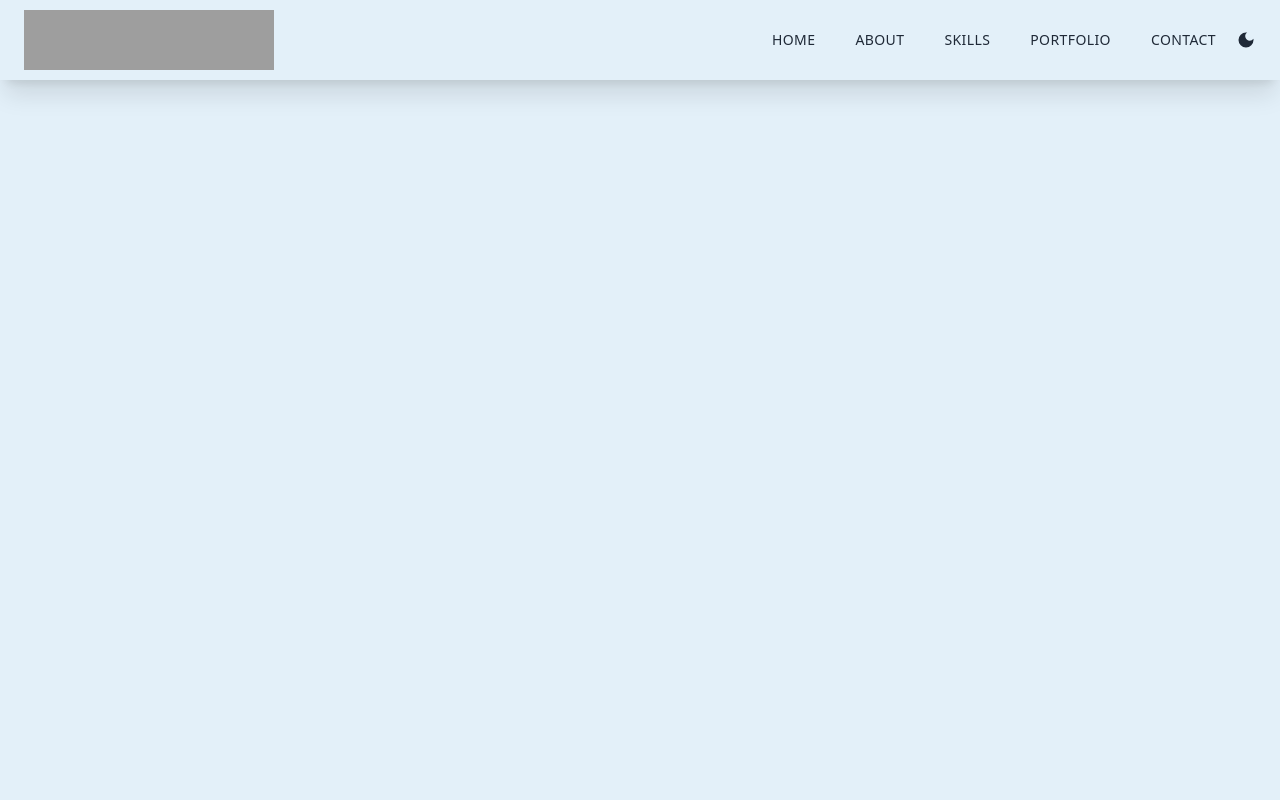
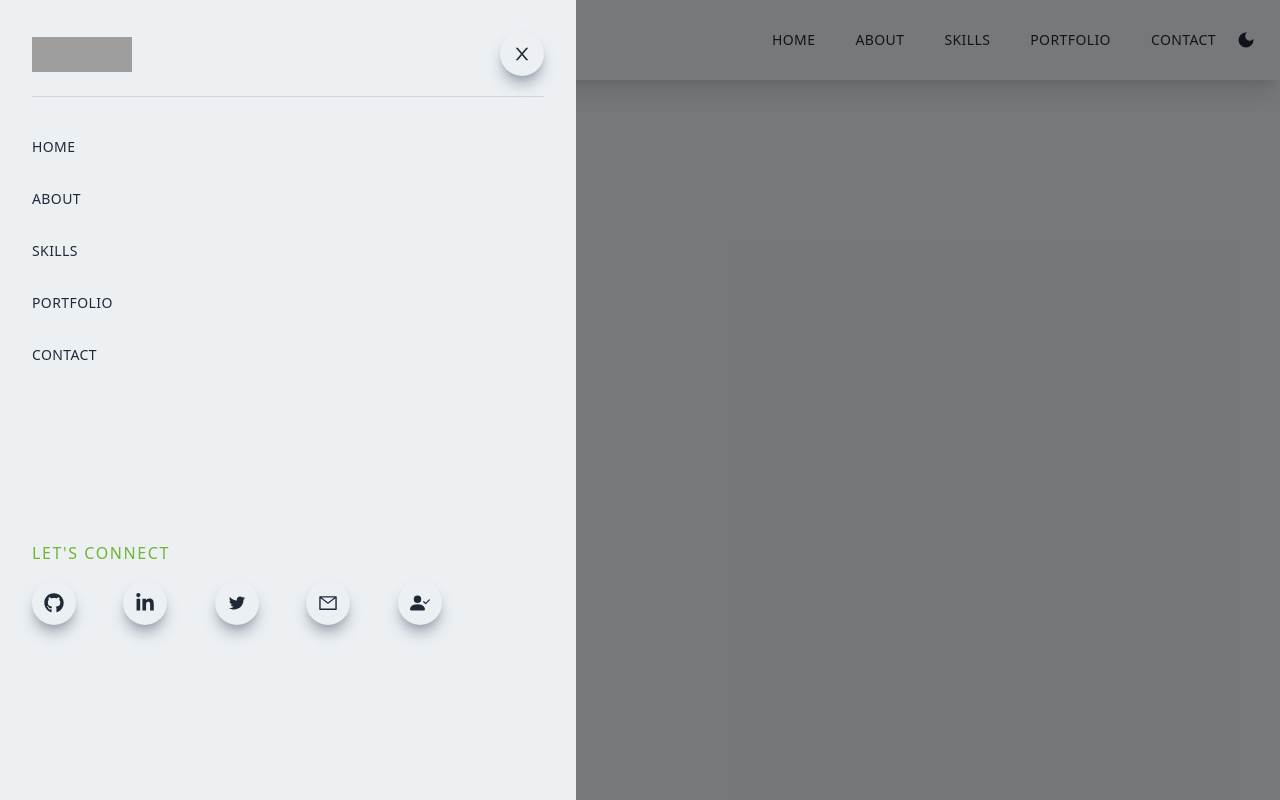
Before and after one commit to esthercate/Portfolio, a Next.js app: page / in a window 1280 px wide. Built offline with nearby package versions, Linux system fonts and the light colour scheme; grey boxes are pictures that could not be loaded.

Commit message:
adds social media icons

```diff
--- a/components/Navbar.jsx
+++ b/components/Navbar.jsx
@@ -1,9 +1,15 @@
 import React from 'react'
 import Image from "next/image";
 import Link from 'next/link';
-import { AiOutlineClose } from "react-icons/ai";
-import { AiOutlineMenu } from "react-icons/ai";
+import {
+  AiOutlineClose,
+  AiOutlineMenu,
+  AiOutlineMail,
+  AiOutlineTwitter,
+} from "react-icons/ai";
 import { MdDarkMode } from "react-icons/md";
+import { FaLinkedinIn, FaGithub } from "react-icons/fa";
+import {BsFillPersonCheckFill} from "react-icons/bs"
 
 const Navbar = () => {
   return (
@@ -44,8 +50,66 @@
             </Link>
           </ul>
           <div className="flex md:hidden gap-6">
-            <MdDarkMode size={25} />
-            <AiOutlineMenu size={25} />
+            <MdDarkMode size={20} />
+            <AiOutlineMenu size={20} />
+          </div>
+        </div>
+      </div>
+      <div className="fixed left-0 top-0 w-full h-screen bg-black/50">
+        <div className="fixed left-0 top-0 w-[75%] sm:w-[60%] md:w-[45%] h-screen bg-[#ecf0f3] p-8 ease-in duration-500">
+          <div>
+            <div className="flex w-full items-center justify-between border-b border-gray-300 pb-5">
+              <Image
+                src="/../public/assets/logo/catherine-removebg-preview.png"
+                width="100"
+                height="35"
+                alt="/"
+              />
+              <div className="rounded-full shadow-lg shadow-gray-400 p-3 cursor-pointer">
+                <AiOutlineClose size={20} />
+              </div>
+            </div>
+            <div className="py-6 flex flex-col">
+              <ul className="uppercase">
+                <Link href="/">
+                  <li className="py-4 text-sm">Home</li>
+                </Link>
+                <Link href="/">
+                  <li className="py-4 text-sm">About</li>
+                </Link>
+                <Link href="/">
+                  <li className="py-4 text-sm">Skills</li>
+                </Link>
+                <Link href="/">
+                  <li className="py-4 text-sm">Portfolio</li>
+                </Link>
+                <Link href="/">
+                  <li className="py-4 text-sm">Contact</li>
+                </Link>
+              </ul>
+              <div className="pt-40">
+                <p className="uppercase tracking-widest text-[#6fb632]">
+                  Let's Connect
+                </p>
+                <div className="flex items-center justify-between my-4 w-full sm:w-[80%]">
+                  <div className="rounded-full shadow-lg shadow-gray-400 p-3 cursor-pointer hover:scale-105 ease-in duration-300">
+                    <FaGithub size={20} />
+                  </div>
+                  <div className="rounded-full shadow-lg shadow-gray-400 p-3 cursor-pointer hover:scale-105 ease-in duration-300">
+                    <FaLinkedinIn size={20} />
+                  </div>
+                  <div className="rounded-full shadow-lg shadow-gray-400 p-3 cursor-pointer hover:scale-105 ease-in duration-300">
+                    <AiOutlineTwitter size={20} />
+                  </div>
+                  <div className="rounded-full shadow-lg shadow-gray-400 p-3 cursor-pointer hover:scale-105 ease-in duration-300">
+                    <AiOutlineMail size={20} />
+                  </div>
+                  <div className="rounded-full shadow-lg shadow-gray-400 p-3 cursor-pointer hover:scale-105 ease-in duration-300">
+                    <BsFillPersonCheckFill size={20} />
+                  </div>
+                </div>
+              </div>
+            </div>
           </div>
         </div>
       </div>
--- a/styles/globals.css
+++ b/styles/globals.css
@@ -4,7 +4,7 @@
 
 @layer base {
   body {
-    @apply bg-[#e3f0f9] text-[#1f2937] tracking-wide;
+    @apply bg-[#ecf0f3] text-[#1f2937] tracking-wide;
   }
 
   h1,
```
